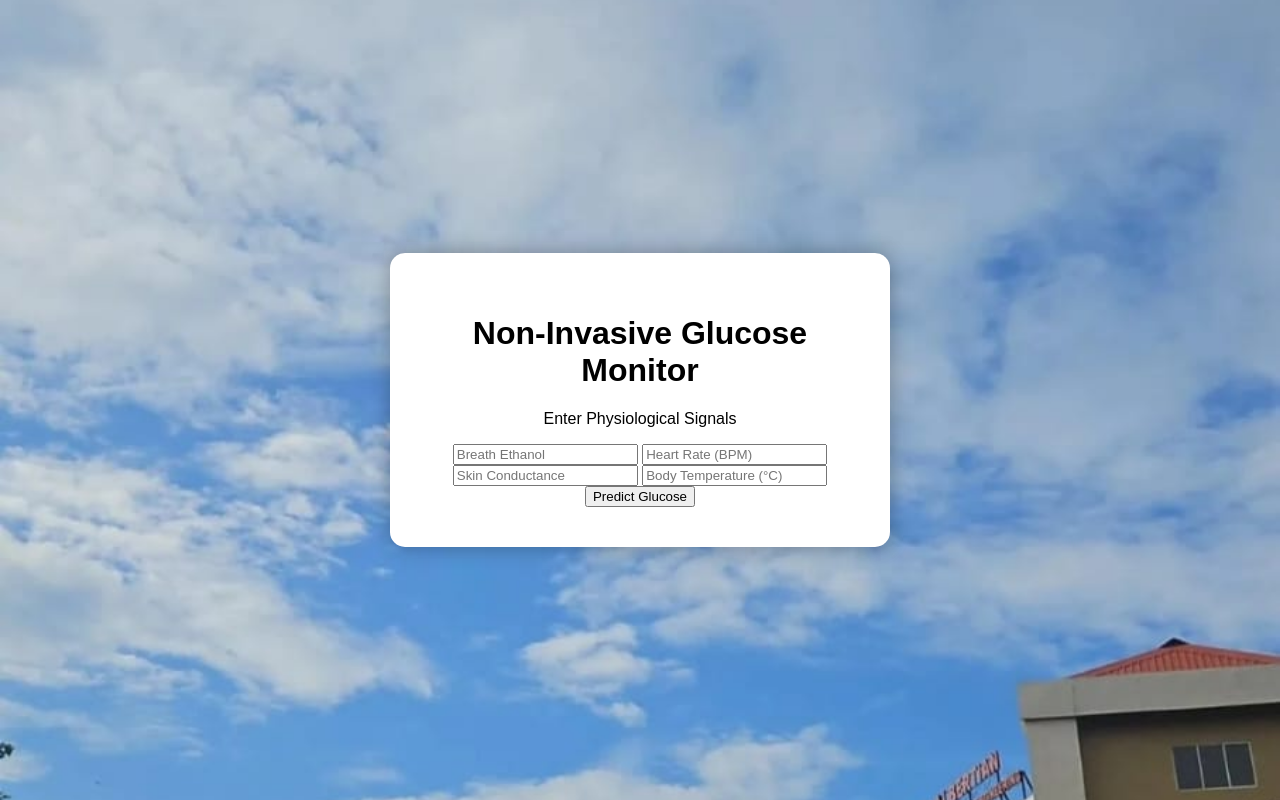
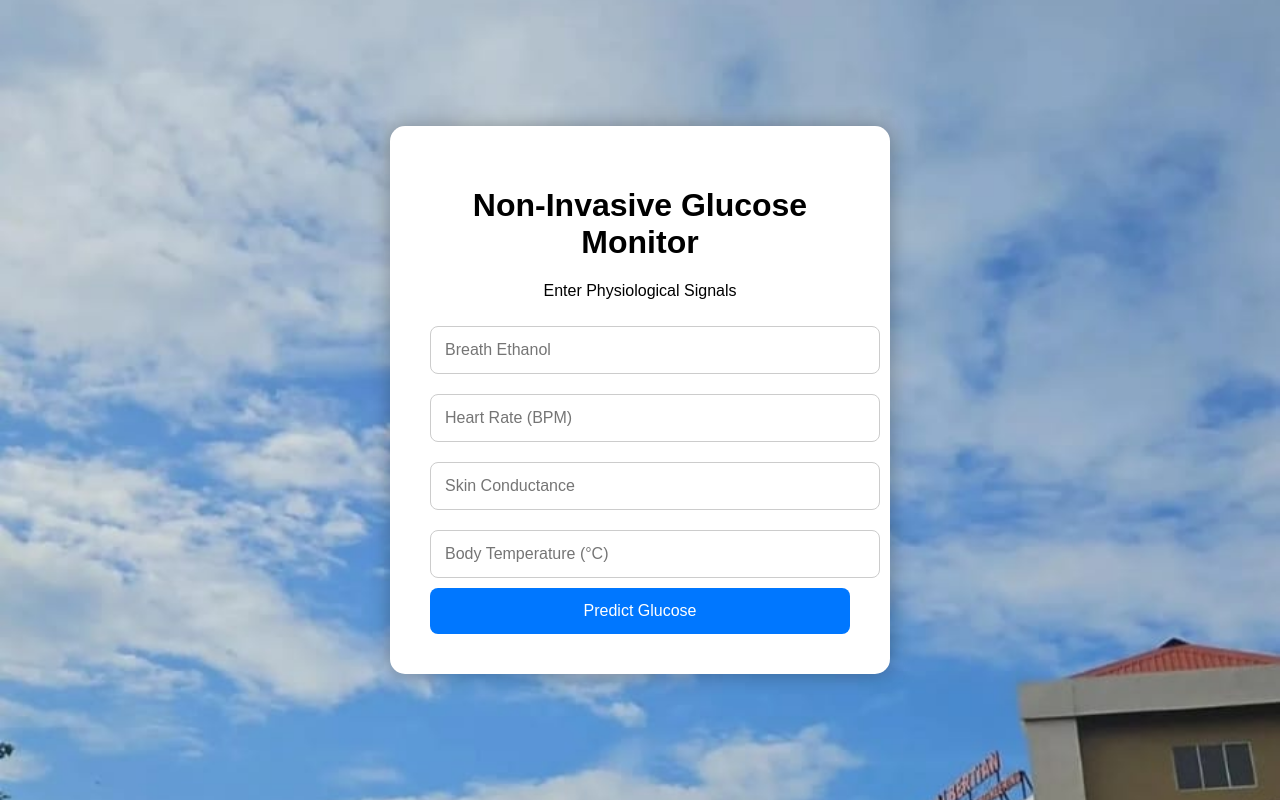
Before and after one commit to GlucosePrediction/glucose-predictor, a Flask app: page / in a window 1280 px wide. Run offline with Flask 3, Linux system fonts and the light colour scheme; parts of the project's set-up code (start-up, migrations or seed data) failed here and were passed over.

Commit message:
Update style.css

```diff
--- a/static/style.css
+++ b/static/style.css
@@ -20,3 +20,27 @@ box-shadow:0 0 20px rgba(0,0,0,0.3);
 width:420px;
 text-align:center;
 }
+
+input{
+width:100%;
+padding:14px;
+margin:10px 0;
+border-radius:8px;
+border:1px solid #ccc;
+font-size:16px;
+}
+
+button{
+width:100%;
+padding:14px;
+background:#0077ff;
+color:white;
+border:none;
+border-radius:8px;
+font-size:16px;
+cursor:pointer;
+}
+
+button:hover{
+background:#0055cc;
+}
```
